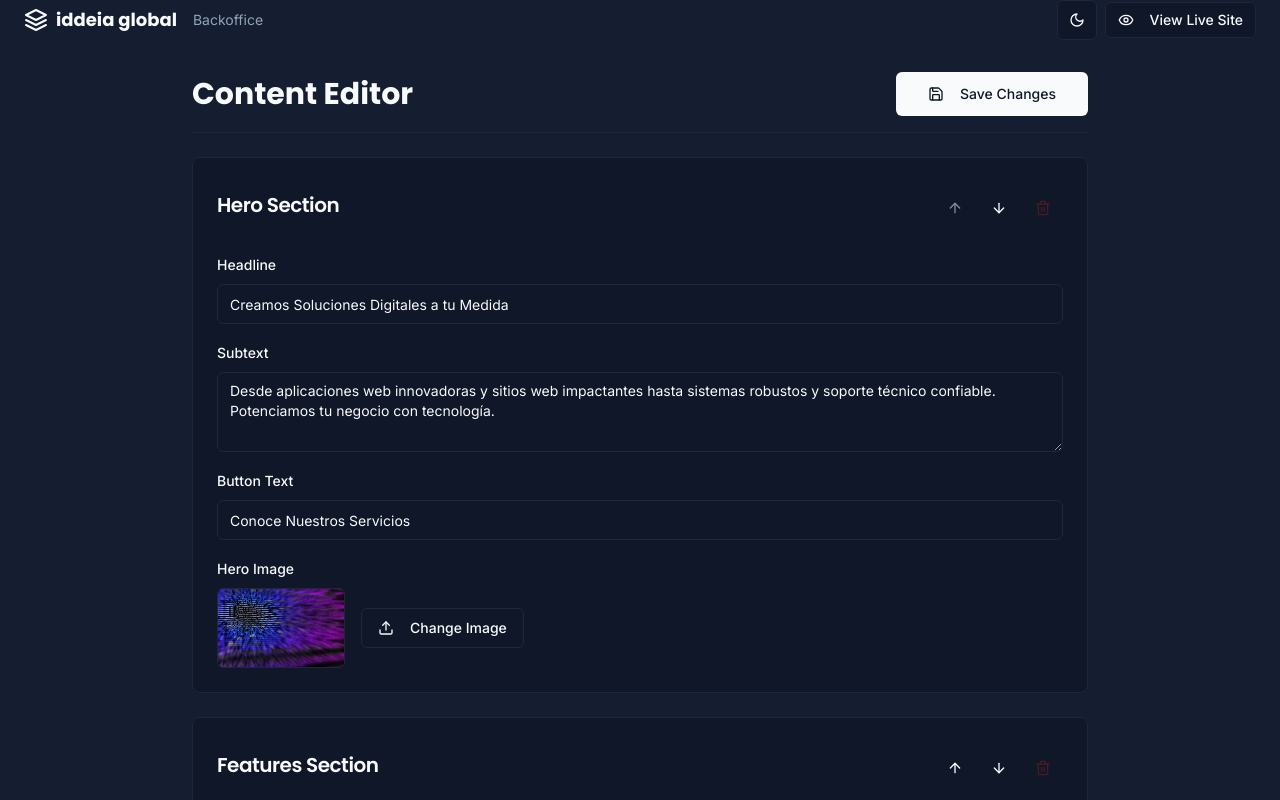
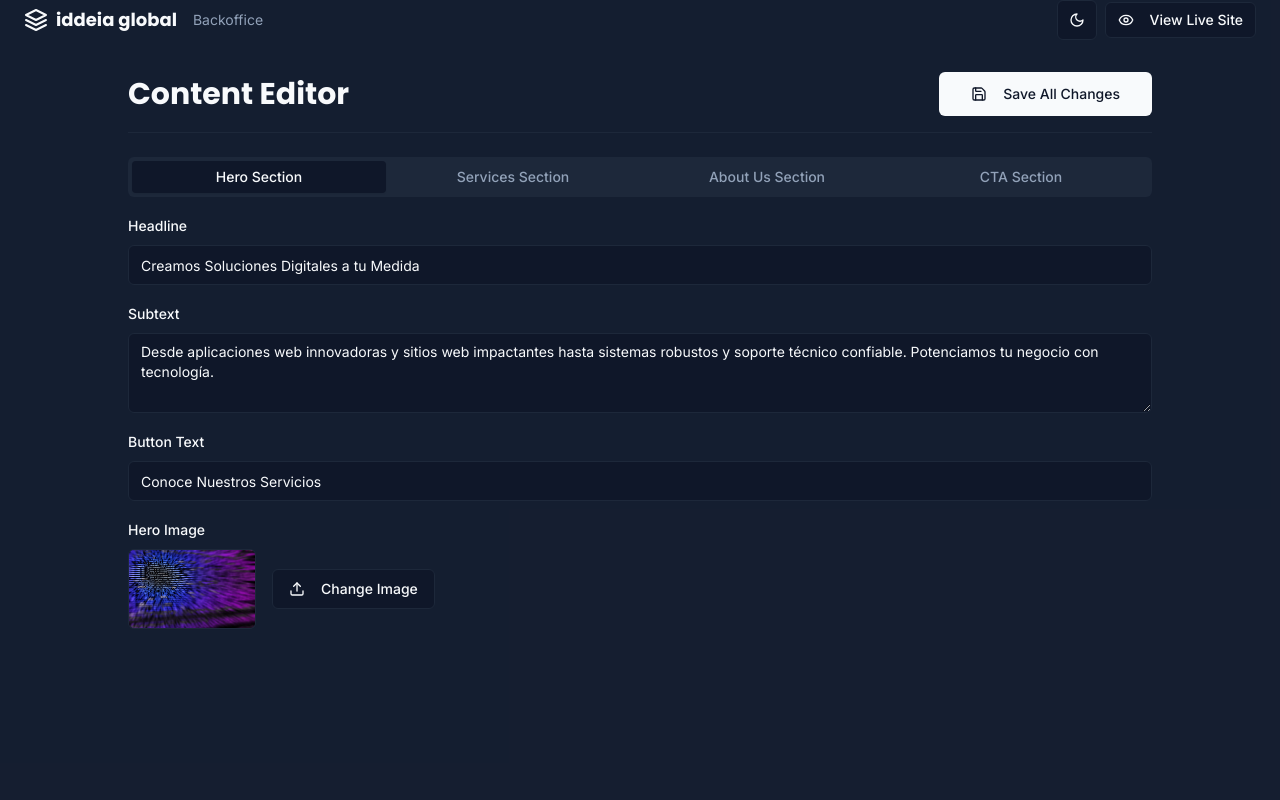
Before and after one commit to zeusolimp/studio, a Next.js app: page /backoffice in a window 1280 px wide. Shown: the top 800 px of the page. Built offline with nearby package versions, Linux system fonts and the light colour scheme.

Commit message:
I see this error with the app, reported by NextJS, please fix it. The er

```diff
--- a/src/app/backoffice/page.tsx
+++ b/src/app/backoffice/page.tsx
@@ -1,10 +1,11 @@
+
 import { getContent } from '@/lib/content';
-import ContentEditor from '@/components/backoffice/ContentEditor';
+import { LandingContent } from '@/types';
+import ContentTabs from '@/components/backoffice/ContentTabs';
+
 
 export default async function BackofficePage() {
-  const content = await getContent();
+    const content: LandingContent = await getContent();
 
-  return (
-    <ContentEditor initialContent={content} />
-  );
+    return <ContentTabs initialContent={content} />;
 }
--- a/src/components/backoffice/ContentEditor.tsx
+++ b/src/components/backoffice/ContentEditor.tsx
@@ -1,3 +1,4 @@
+
 
 "use client";
 
--- /dev/null
+++ b/src/components/backoffice/ContentTabs.tsx
@@ -0,0 +1,106 @@
+"use client";
+
+import { useState, useEffect } from 'react';
+import { getContent } from '@/lib/content';
+import type { Section, LandingContent } from '@/types';
+import { Button } from '@/components/ui/button';
+import { useToast } from '@/hooks/use-toast';
+import { Save, Loader } from 'lucide-react';
+import { Tabs, TabsContent, TabsList, TabsTrigger } from "@/components/ui/tabs"
+import HeroSectionEditor from '@/components/backoffice/HeroSectionEditor';
+import FeaturesSectionEditor from '@/components/backoffice/FeaturesSectionEditor';
+import CtaSectionEditor from '@/components/backoffice/CtaSectionEditor';
+import AboutUsSectionEditor from '@/components/backoffice/AboutUsSectionEditor';
+
+const sectionEditorComponents = {
+  hero: HeroSectionEditor,
+  features: FeaturesSectionEditor,
+  about: AboutUsSectionEditor,
+  cta: CtaSectionEditor,
+};
+
+export default function ContentTabs({ initialContent }: { initialContent: LandingContent }) {
+    const [content, setContent] = useState<LandingContent | null>(initialContent);
+    const [isLoading, setIsLoading] = useState(false);
+    const [isSaving, setIsSaving] = useState(false);
+    const { toast } = useToast();
+
+    const handleSave = async () => {
+        if (!content) return;
+        setIsSaving(true);
+        try {
+        const response = await fetch('/api/content', {
+            method: 'POST',
+            headers: { 'Content-Type': 'application/json' },
+            body: JSON.stringify(content),
+        });
+        if (!response.ok) {
+            throw new Error('Failed to save content');
+        }
+        toast({
+            title: "Success!",
+            description: "Your changes have been saved.",
+        });
+        } catch (error) {
+        toast({
+            variant: "destructive",
+            title: "Error",
+            description: "Could not save changes. Please try again.",
+        });
+        } finally {
+        setIsSaving(false);
+        }
+    };
+
+    const handleSectionChange = (index: number, newSectionData: Section) => {
+        if (!content) return;
+        const newSections = [...content.sections];
+        newSections[index] = newSectionData;
+        setContent({ ...content, sections: newSections });
+    };
+
+    if (isLoading || !content) {
+        return (
+            <div className="flex items-center justify-center h-full">
+                <Loader className="h-8 w-8 animate-spin text-primary" />
+            </div>
+        );
+    }
+
+    const getSection = (type: Section['type']) => {
+        const section = content.sections.find(s => s.type === type);
+        const index = content.sections.findIndex(s => s.type === type);
+        return { section, index };
+    }
+
+    const renderEditorFor = (type: Section['type']) => {
+        const { section, index } = getSection(type);
+        if (!section || index === -1) return <div>Section '{type}' not found.</div>;
+        const EditorComponent = sectionEditorComponents[type];
+        return <EditorComponent data={section as any} onChange={(newSectionData) => handleSectionChange(index, newSectionData)} />;
+    }
+
+    return (
+        <div className="max-w-5xl mx-auto py-8">
+            <div className="flex justify-between items-center mb-6 pb-4 border-b">
+                <h1 className="text-3xl font-bold font-headline">Content Editor</h1>
+                <Button onClick={handleSave} disabled={isSaving || isLoading} size="lg">
+                    {isSaving ? <Loader className="mr-2 h-4 w-4 animate-spin" /> : <Save className="mr-2 h-4 w-4" />}
+                    {isSaving ? 'Saving...' : 'Save All Changes'}
+                </Button>
+            </div>
+            <Tabs defaultValue="hero" className="w-full">
+                <TabsList className="grid w-full grid-cols-4 mb-4">
+                    <TabsTrigger value="hero">Hero Section</TabsTrigger>
+                    <TabsTrigger value="services">Services Section</TabsTrigger>
+                    <TabsTrigger value="about">About Us Section</TabsTrigger>
+                    <TabsTrigger value="cta">CTA Section</TabsTrigger>
+                </TabsList>
+                <TabsContent value="hero">{renderEditorFor('hero')}</TabsContent>
+                <TabsContent value="services">{renderEditorFor('features')}</TabsContent>
+                <TabsContent value="about">{renderEditorFor('about')}</TabsContent>
+                <TabsContent value="cta">{renderEditorFor('cta')}</TabsContent>
+            </Tabs>
+        </div>
+    );
+}
```
